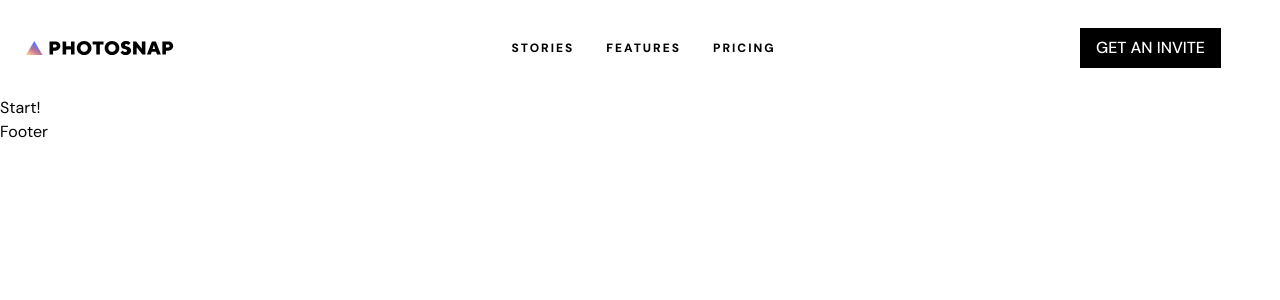
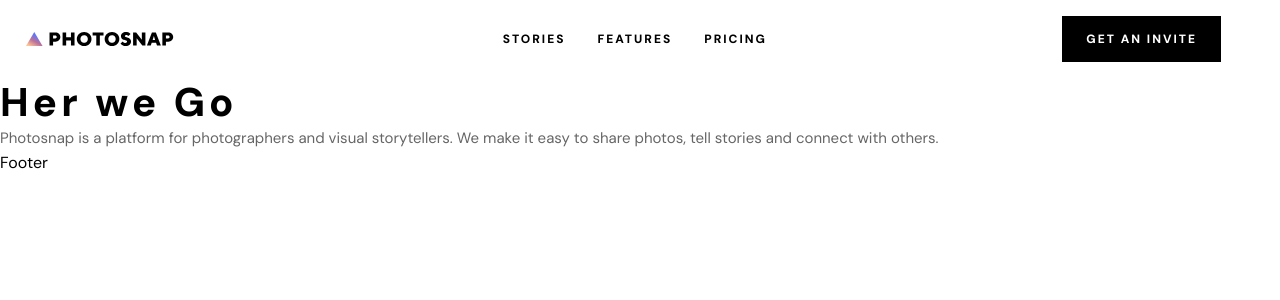
Before and after one commit to Arteque/photosnapwebsite, a React (Vite) app: page / in a window 1280 px wide. Shown: the top 300 px of the page. Built offline with nearby package versions, Linux system fonts and the light colour scheme.

Commit message:
Components Heading and Text Styling

```diff
--- a/src/Components/Header.jsx
+++ b/src/Components/Header.jsx
@@ -15,7 +15,7 @@ const Header = () => {
 
   return (
     <header className="main-header relative z-[999] bg-white-100">
-      <div className="container mx-auto py-[28px] px-[26px] md:flex md:justify-between md:items-center">
+      <div className="container mx-auto py-[28px] px-[26px] md:flex md:justify-between md:items-center md:py-[1rem]">
         <div className="logo-burger flex justify-between items-center md:w-fit">
           <div className="logo">
             <Link to="/">
--- a/src/Components/Nav/Nav.jsx
+++ b/src/Components/Nav/Nav.jsx
@@ -7,18 +7,18 @@ export const Nav = () => {
       <nav className="main-nav border-b-1 border-gray-100 mb-[19px] md:mb-0 md:pt-0 md:relative md:visible md:border-0 md:mx-auto">
         <ul className="uppercase heading-sm font-bold md:flex gap-2 justify-between">
           <li>
-            <Link to="/stories"className="pb-[20px] block md:p-[12px]">Stories</Link>
+            <Link to="/stories"className=" text-[15px] pb-[20px] block md:p-[12px] md:text-[12px]">Stories</Link>
           </li>
           <li>
-            <Link to="/features"className="pb-[20px] block md:p-[12px]">Features</Link>
+            <Link to="/features"className=" text-[15px] pb-[20px] block md:p-[12px] md:text-[12px]">Features</Link>
           </li>
           <li>
-            <Link to="/pricing"className="pb-[20px] block md:p-[12px]">Pricing</Link>
+            <Link to="/pricing"className=" text-[15px] pb-[20px] block md:p-[12px] md:text-[12px]">Pricing</Link>
           </li>
         </ul>
       </nav>
       <div className="featured">
-        <button className="button-full font-medium block w-full">Get an invite</button>
+        <button className="text-[15px] button-full font-bold block w-full py-[14px] md:text-[12px] md:px-[24px] md:tracking-[2px]">Get an invite</button>
       </div>
     </>
   );
--- /dev/null
+++ b/src/Fragments/HeaderBig.jsx
@@ -0,0 +1,9 @@
+const HeaderBig = ({children, dark}) => {
+  return (
+    <h2 className={`heading-xl text-[2rem] md:text-[40px] ${dark ? 'text-black-100' : 'text-white-100'}`}>
+        {children}
+    </h2>
+  )
+}
+
+export default HeaderBig
--- /dev/null
+++ b/src/Fragments/Paragraph.jsx
@@ -0,0 +1,11 @@
+import React from 'react'
+
+const Paragraph = ({children, dark}) => {
+  return (
+    <p className={`${dark ? 'text-white-100 opacity-60' : 'text-black-100 opacity-60'}`}>
+      {children}
+    </p>
+  )
+}
+
+export default Paragraph
--- a/src/Pages/Start.jsx
+++ b/src/Pages/Start.jsx
@@ -1,8 +1,15 @@
+import HeaderBig from "../Fragments/HeaderBig"
+import Paragraph from "../Fragments/Paragraph"
 
 const Start = () => {
   return (
     <div>
-      Start!
+      <HeaderBig dark={true}>
+        Her we Go
+      </HeaderBig>
+      <Paragraph dark={false}>
+       Photosnap is a platform for photographers and visual storytellers. We make it easy to share photos, tell stories and connect with others.
+      </Paragraph>
     </div>
   )
 }
```
